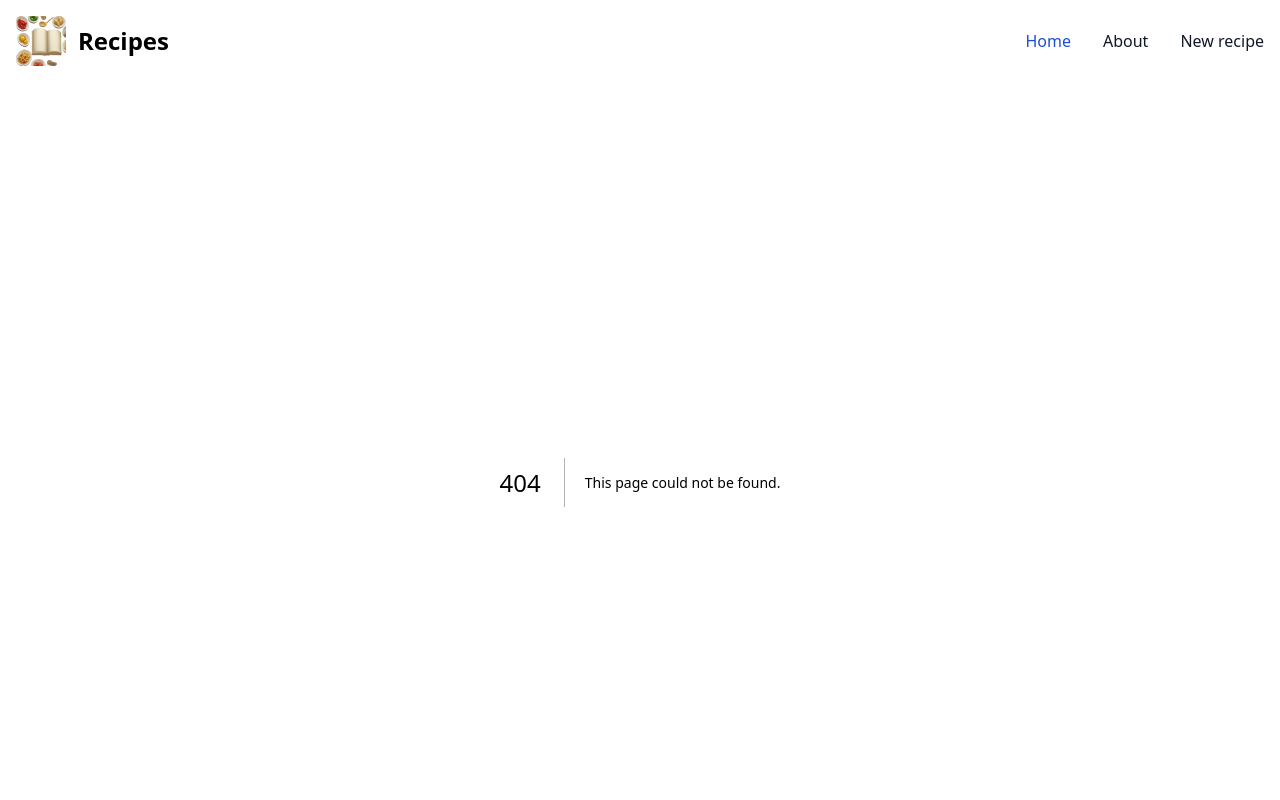
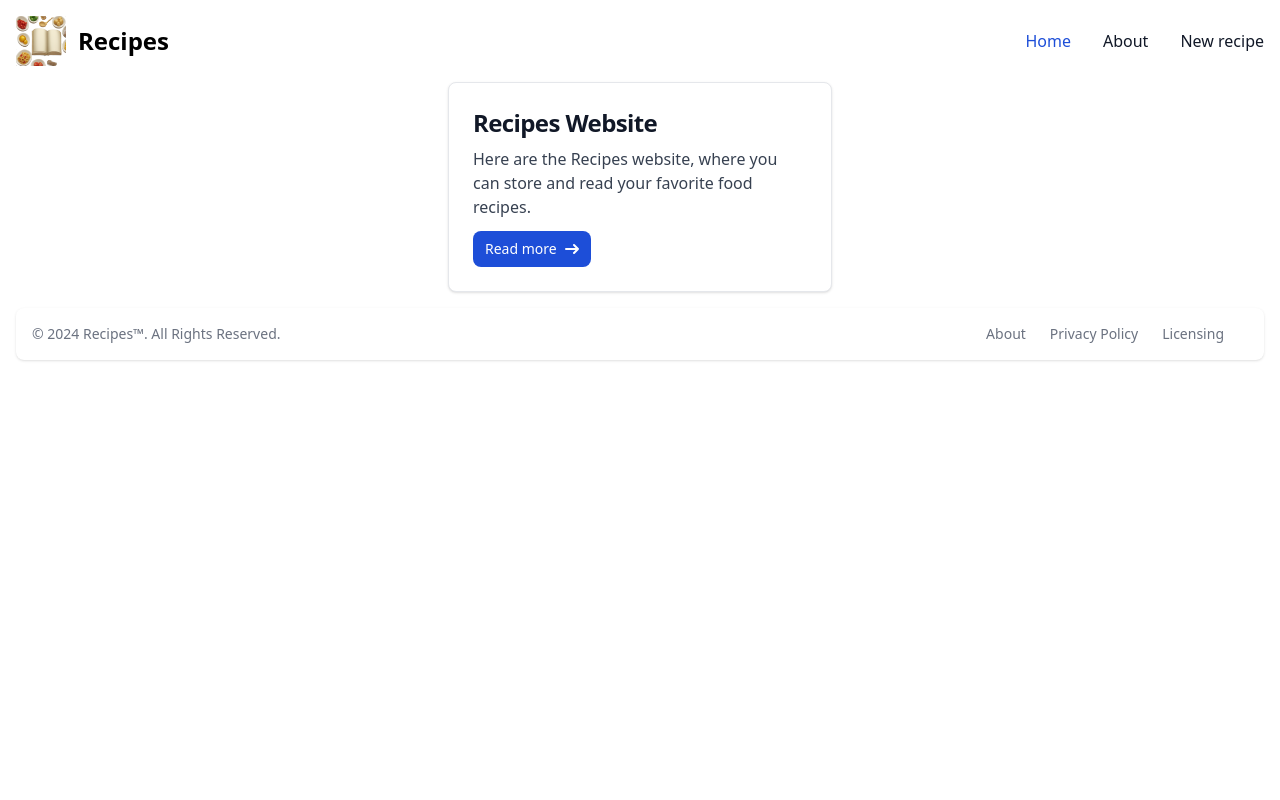
Before and after one commit to Ellian-1/recipes-website, a Next.js app: page /about in a window 1280 px wide. Before the commit this address had no page. Shown: the top 800 px of the page. Built offline with nearby package versions, Linux system fonts and the light colour scheme.

Commit message:
Create the about page

```diff
--- /dev/null
+++ b/src/app/about/page.tsx
@@ -0,0 +1,40 @@
+import React from "react";
+
+const AboutPage = () => {
+  return (
+    <div className="max-w-sm p-6 mx-auto bg-white border border-gray-200 rounded-lg shadow dark:bg-gray-800 dark:border-gray-700">
+      <a href="#">
+        <h5 className="mb-2 text-2xl font-bold tracking-tight text-gray-900 dark:text-white">
+          Recipes Website
+        </h5>
+      </a>
+      <p className="mb-3 font-normal text-gray-700 dark:text-gray-400">
+        Here are the Recipes website, where you can store and read your favorite
+        food recipes.
+      </p>
+      <a
+        href="/"
+        className="inline-flex items-center px-3 py-2 text-sm font-medium text-center text-white bg-blue-700 rounded-lg hover:bg-blue-800 focus:ring-4 focus:outline-none focus:ring-blue-300 dark:bg-blue-600 dark:hover:bg-blue-700 dark:focus:ring-blue-800"
+      >
+        Read more
+        <svg
+          className="rtl:rotate-180 w-3.5 h-3.5 ms-2"
+          aria-hidden="true"
+          xmlns="http://www.w3.org/2000/svg"
+          fill="none"
+          viewBox="0 0 14 10"
+        >
+          <path
+            stroke="currentColor"
+            stroke-linecap="round"
+            stroke-linejoin="round"
+            stroke-width="2"
+            d="M1 5h12m0 0L9 1m4 4L9 9"
+          />
+        </svg>
+      </a>
+    </div>
+  );
+};
+
+export default AboutPage;
--- a/src/components/Navbar.tsx
+++ b/src/components/Navbar.tsx
@@ -49,7 +49,7 @@
             </li>
             <li>
               <a
-                href="#"
+                href="/about"
                 className="block py-2 px-3 text-gray-900 rounded hover:bg-gray-100 md:hover:bg-transparent md:border-0 md:hover:text-blue-700 md:p-0 dark:text-white md:dark:hover:text-blue-500 dark:hover:bg-gray-700 dark:hover:text-white md:dark:hover:bg-transparent"
               >
                 About
```
